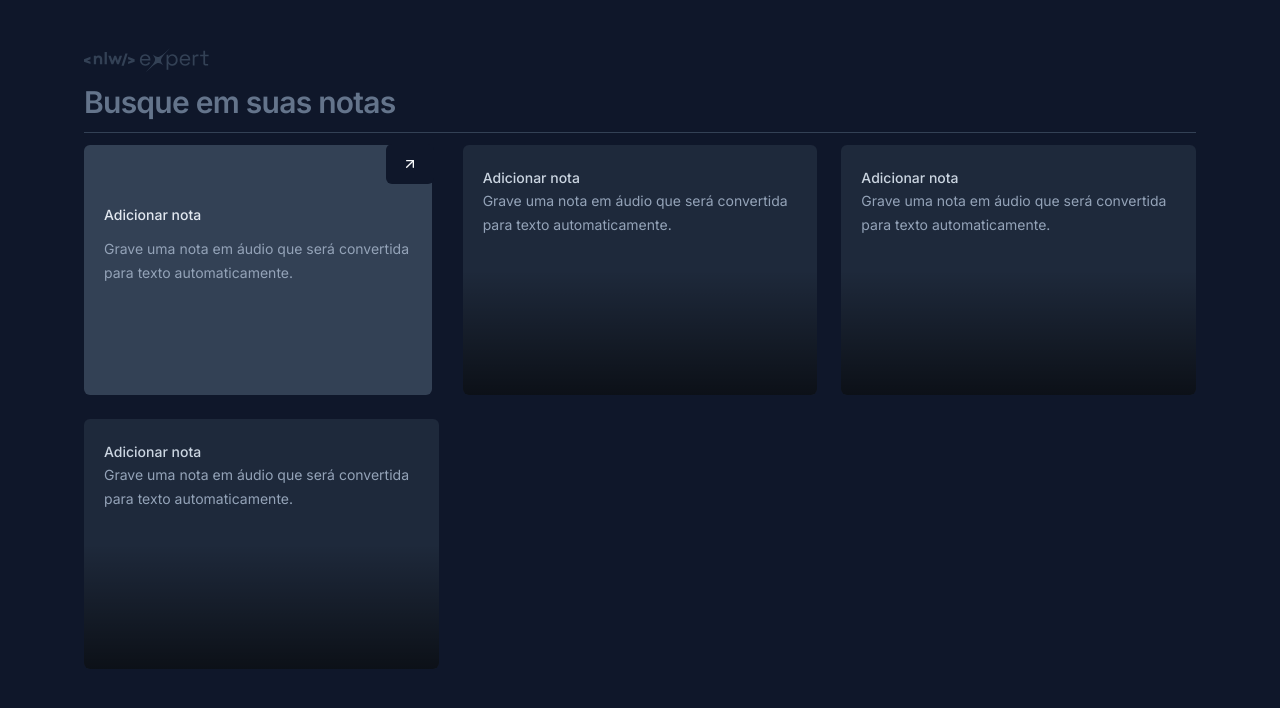
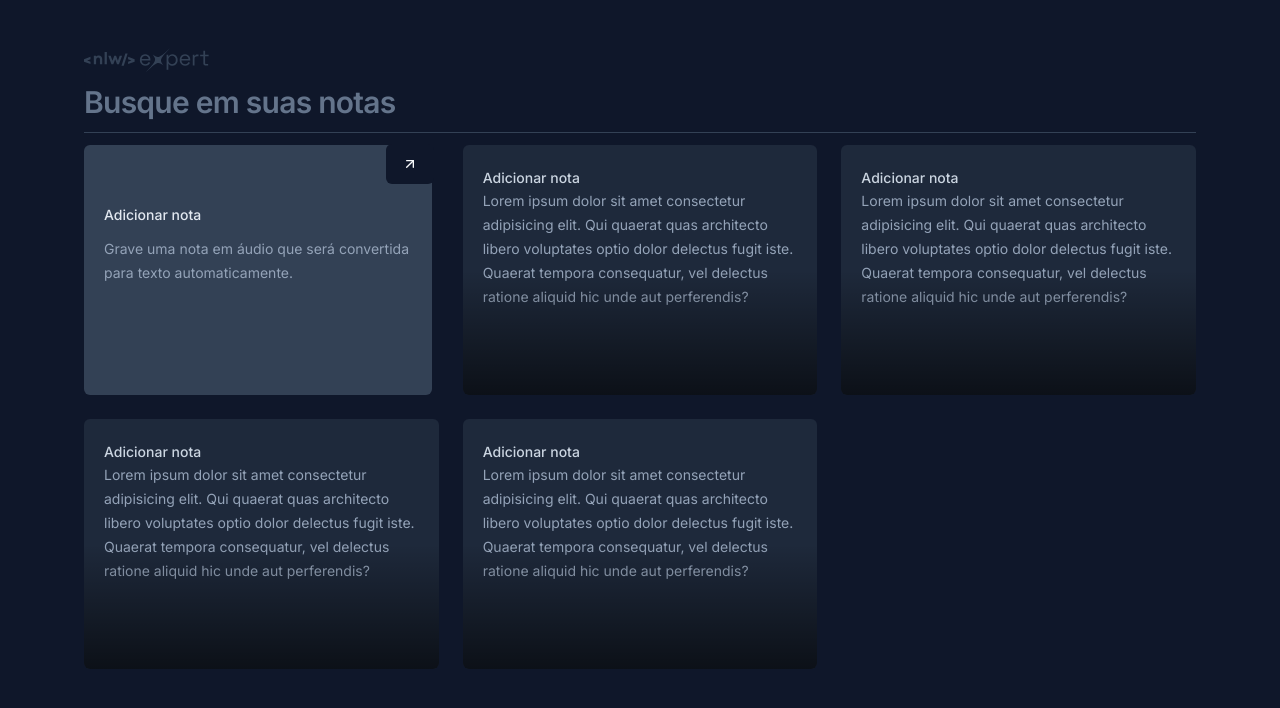
Before and after one commit to lcspaiva87/notes, a Next.js app: page / in a window 1280 px wide. Shown: the top 708 px of the page. Built offline with nearby package versions, Linux system fonts and the light colour scheme.

Commit message:
Adiciona componentes de cartão de nota e novo cartão de nota

```diff
--- a/src/app/page.tsx
+++ b/src/app/page.tsx
@@ -1,5 +1,8 @@
 import { Container } from "@/components/Container";
-import { Content } from "@/components/Content";
+import { NoteCard } from "@/components/Note-Card";
+import { NewNoteCard } from "@/components/new-note-card";
+
+
 
 export default function Home() {
   return (
@@ -16,37 +19,11 @@ export default function Home() {
 
         <div className="h-px w-full bg-slate-700 " />
         <div className="grid grid-cols-3 gap-6 auto-rows-[250px]">
-          <Content bg="bg-slate-700" />
-          <div className="overflow-hidden  px-5 bg-slate-800 p-5 rounded-md relative">
-            <span className="text-slate-300 font-medium text-sm">
-              Adicionar nota
-            </span>
-            <p className="text-slate-400 text-sm leading-6 ">
-              Grave uma nota em áudio que será convertida para texto
-              automaticamente.
-            </p>
-            <div className="absolute bottom-0 left-0 right-0 h-1/2 bg-gradient-to-t from-black/60 to-black/0 pointer-events-none" />
-          </div>
-          <div className="overflow-hidden  px-5 bg-slate-800 p-5 rounded-md relative">
-            <span className="text-slate-300 font-medium text-sm">
-              Adicionar nota
-            </span>
-            <p className="text-slate-400 text-sm leading-6 ">
-              Grave uma nota em áudio que será convertida para texto
-              automaticamente.
-            </p>
-            <div className="absolute bottom-0 left-0 right-0 h-1/2 bg-gradient-to-t from-black/60 to-black/0 pointer-events-none" />
-          </div>
-          <div className="overflow-hidden  px-5 bg-slate-800 p-5 rounded-md relative">
-            <span className="text-slate-300 font-medium text-sm">
-              Adicionar nota
-            </span>
-            <p className="text-slate-400 text-sm leading-6 ">
-              Grave uma nota em áudio que será convertida para texto
-              automaticamente.
-            </p>
-            <div className="absolute bottom-0 left-0 right-0 h-1/2 bg-gradient-to-t from-black/60 to-black/0 pointer-events-none" />
-          </div>
+          <NewNoteCard />
+          <NoteCard />
+          <NoteCard />
+          <NoteCard />
+          <NoteCard />
         </div>
       </div>
     </Container>
--- /dev/null
+++ b/src/components/new-note-card.tsx
@@ -0,0 +1,21 @@
+import { ArrowUpRight } from "lucide-react";
+import { Button } from "./ui/button";
+
+export function NewNoteCard(){
+  return(
+    <div className={`w-[21.75rem] h-[15.625rem]  px-5 $ bg-slate-700 p-5 rounded-md `}>
+    <Button className="flex relative left-[17.6rem] -top-[1.3rem]">
+      <ArrowUpRight size={16} />
+    </Button>
+    <div className="flex flex-col gap-[0.75rem]">
+      <span className="text-slate-200 font-medium text-sm">
+        Adicionar nota
+      </span>
+      <p className="text-slate-400 text-sm leading-6 ">
+        Grave uma nota em áudio que será convertida para texto
+        automaticamente.
+      </p>
+    </div>
+  </div>
+  )
+}
--- /dev/null
+++ b/src/components/note-card.tsx
@@ -0,0 +1,14 @@
+export function NoteCard() {
+  return (
+    <div className="overflow-hidden  px-5 bg-slate-800 p-5 rounded-md relative">
+      <span className="text-slate-300 font-medium text-sm">Adicionar nota</span>
+      <p className="text-slate-400 text-sm leading-6 ">
+        Lorem ipsum dolor sit amet consectetur adipisicing elit. Qui quaerat
+        quas architecto libero voluptates optio dolor delectus fugit iste.
+        Quaerat tempora consequatur, vel delectus ratione aliquid hic unde aut
+        perferendis?
+      </p>
+      <div className="absolute bottom-0 left-0 right-0 h-1/2 bg-gradient-to-t from-black/60 to-black/0 pointer-events-none" />
+    </div>
+  );
+}
```
